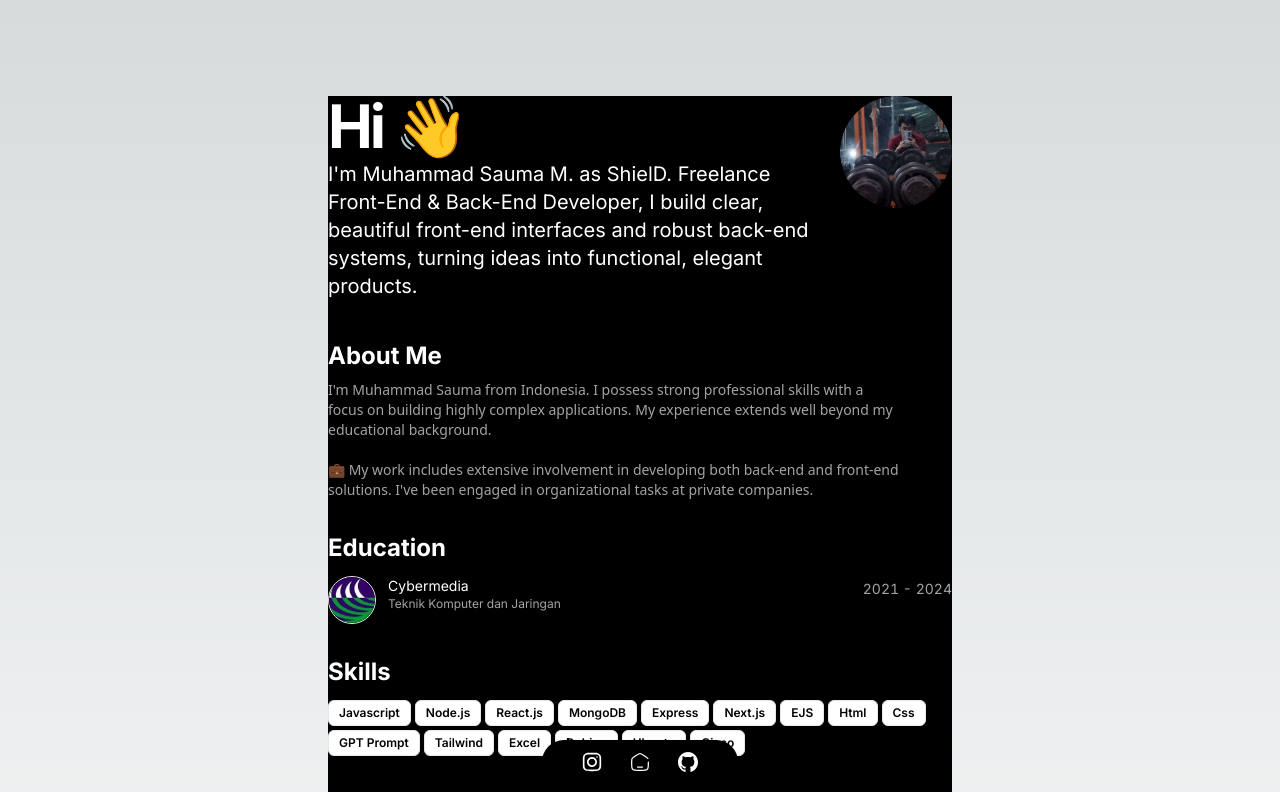
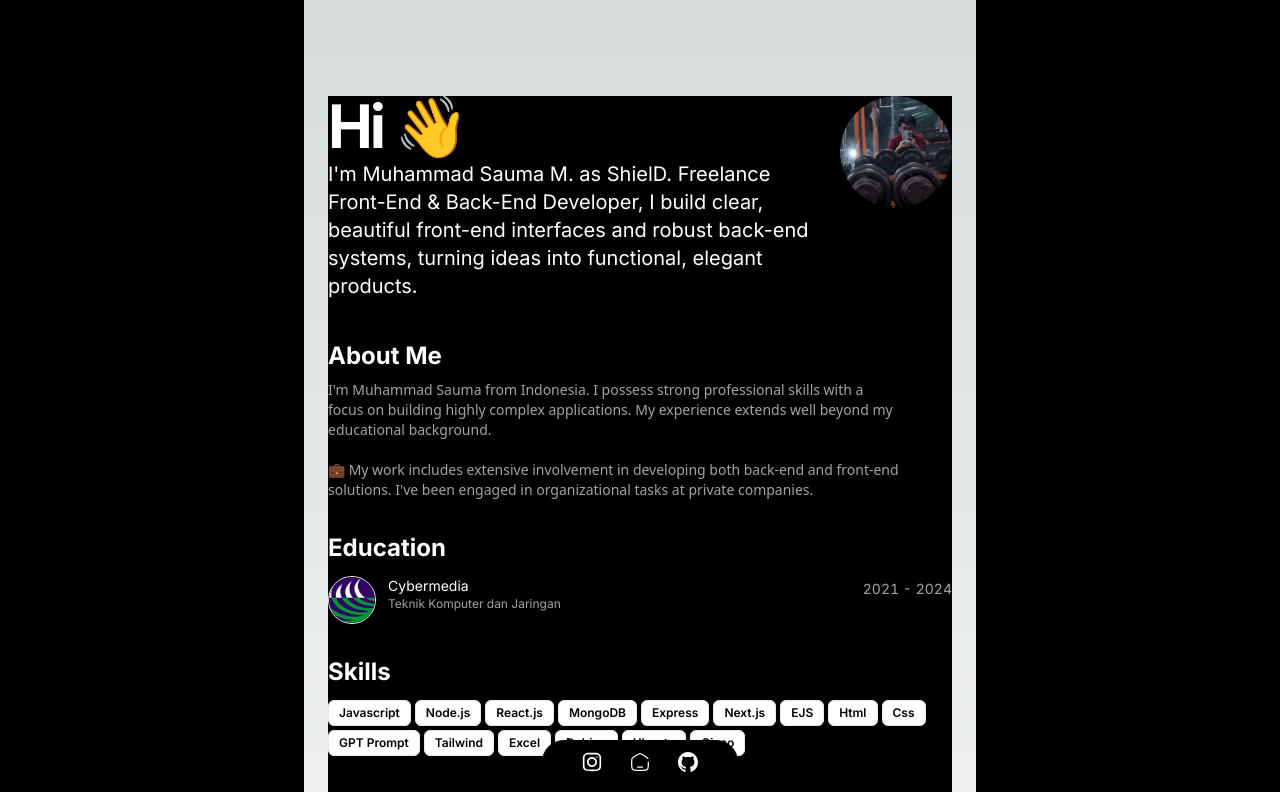
Before and after one commit to Kanvret12/Portfolio, a Next.js app: page / in a window 1280 px wide. Shown: the top 792 px of the page. Built offline with nearby package versions, Linux system fonts and the light colour scheme.

Commit message:
Update globals.css

```diff
--- a/src/app/globals.css
+++ b/src/app/globals.css
@@ -6,6 +6,9 @@
   --foreground-rgb: 0, 0, 0;
   --background-start-rgb: 214, 219, 220;
   --background-end-rgb: 255, 255, 255;
+}
+* {
+  background-color: black;
 }
 
 @media (prefers-color-scheme: dark) {
```
